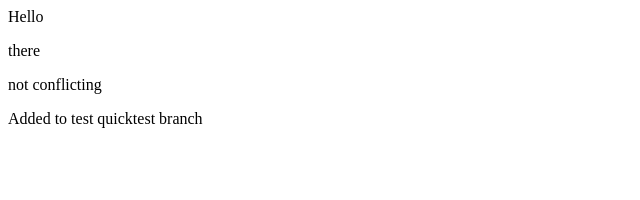
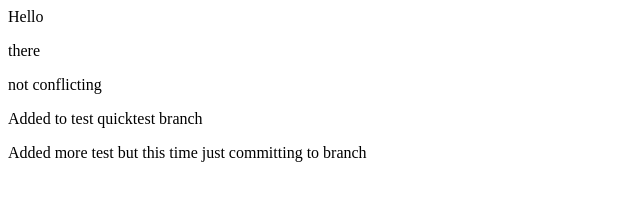
Before and after one commit to jfarrell2/demo-repo, a plain HTML site: page index.html in a window 1280 px wide. Shown: the whole page, without its empty margins (0-640 px from the left). Drawn offline with Linux system fonts and the light colour scheme.

Commit message:
Trying to just commit in branch

```diff
--- a/index.html
+++ b/index.html
@@ -2,3 +2,4 @@
 <p>there</p>
 <p>not conflicting</p>
 <p>Added to test quicktest branch</p>
+<p>Added more test but this time just committing to branch</p>
```
